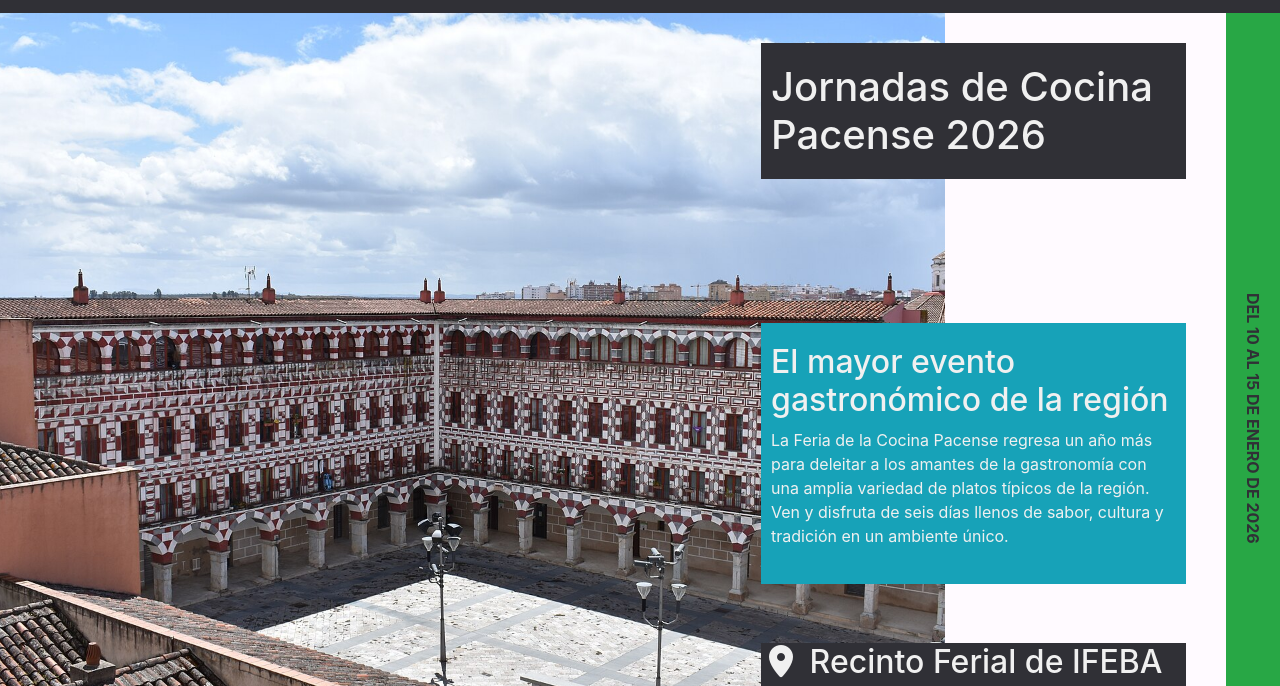
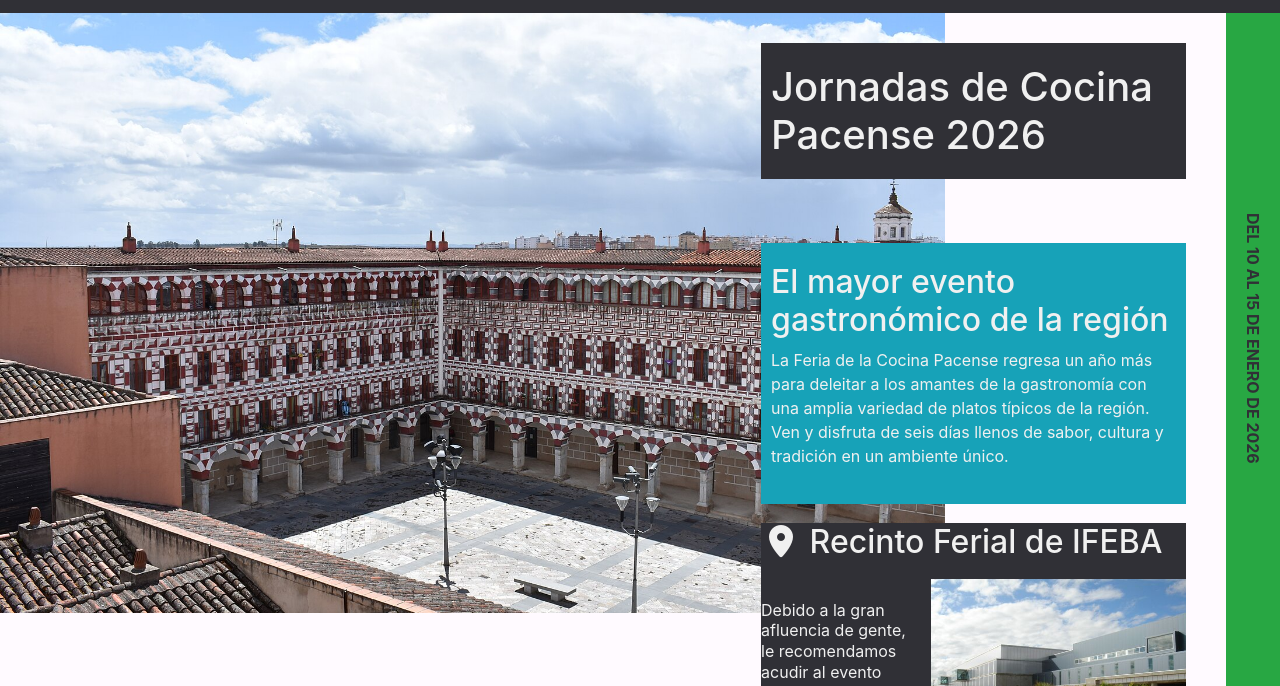
Before and after one commit to dacorder/herramientas-html-y-css-2-pec-2, a website built with Parcel: page src/index.html in a window 1280 px wide. Shown: the part 69-755 px from the top of the page. Built offline with nearby package versions, Linux system fonts and the light colour scheme.

Commit message:
PEC-2: Minor adjustment on grid proportions in the home page

```diff
--- a/src/assets/styles/_variables.scss
+++ b/src/assets/styles/_variables.scss
@@ -17,7 +17,7 @@ $color-primary-contrast: #F0F0F0;
 $color-secondary: #CECECE;
 $color-secondary-contrast: #FFFFFF;
 
-$color-success: #28a745;
+$color-success: #28a743;
 $color-danger: #FC5130;
 $color-warning: #FFC107;
 $color-info: #17a2b8;
--- a/src/assets/styles/layouts/_home.scss
+++ b/src/assets/styles/layouts/_home.scss
@@ -75,7 +75,7 @@
                 grid-template-columns:
                     2fr minmax(10em, max-content) minmax(14em, max-content) minmax(1em, 1fr)
                     fit-content(30em) fit-content(28em) calc(3em + 0.5vw);
-                grid-template-rows: 35vh 40vh 15vh fit-content(200px);
+                grid-template-rows: 25vh 35vh 15vh fit-content(200px);
 
                 :is(.home__image, .home__location-image, .home__description) {
                     max-width: 100%;
```
